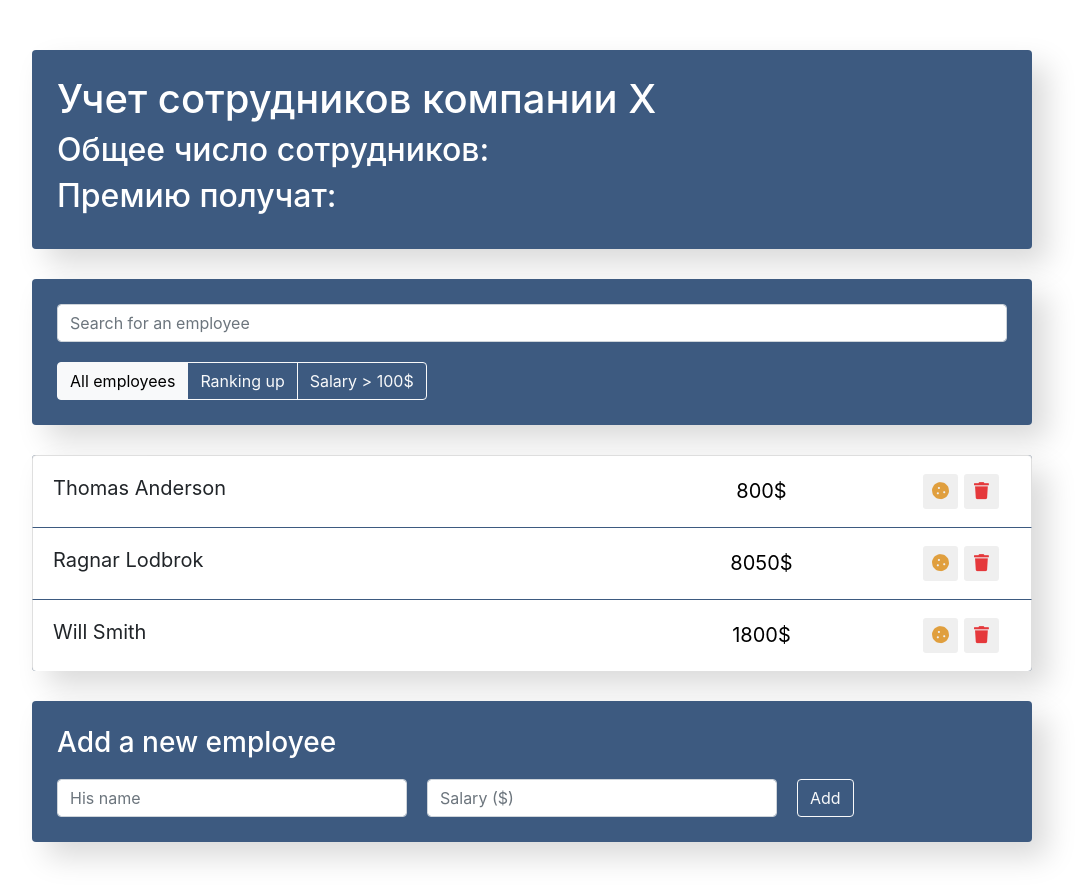
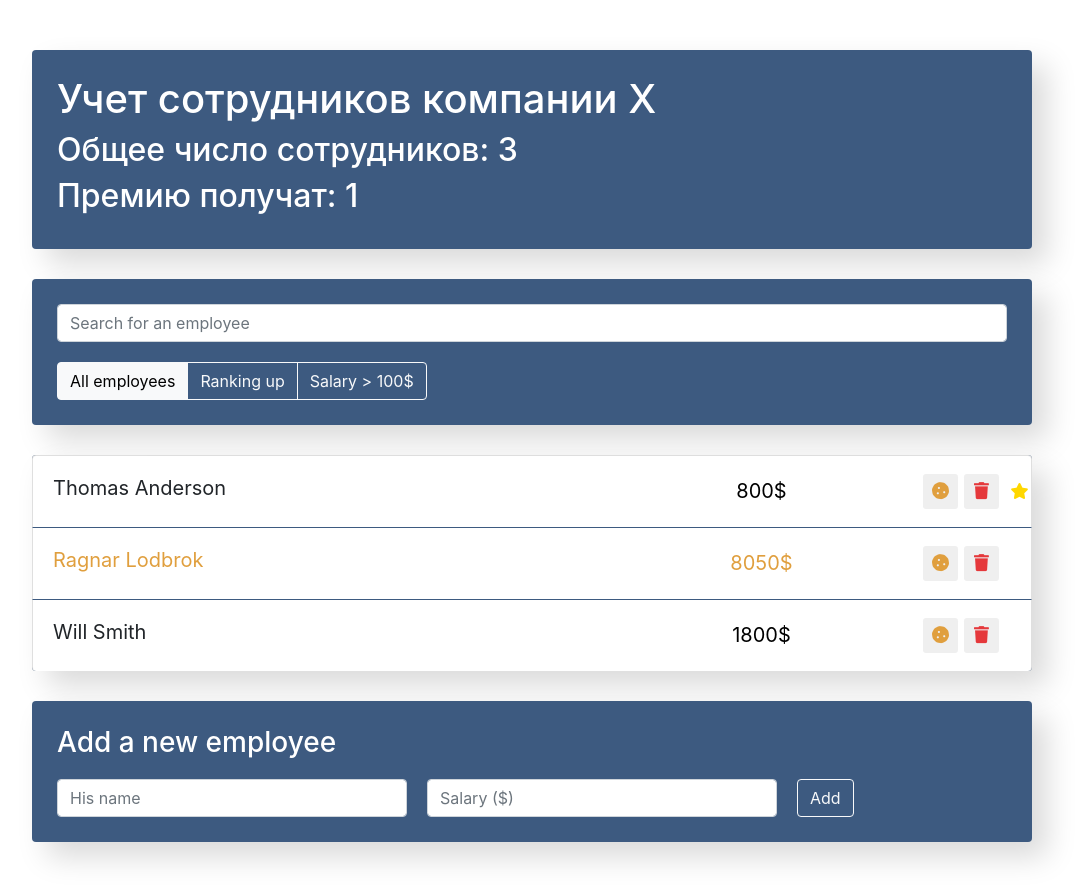
Before and after one commit to bydyas/react-employees-app, a React (Create React App) app: page / in a window 1280 px wide. Shown: the whole page, without its empty margins (108-1192 px from the left). Built offline with nearby package versions, Linux system fonts and the light colour scheme.

Commit message:
added AppInfo text & form validation

```diff
--- a/src/components/app-info/app-info.jsx
+++ b/src/components/app-info/app-info.jsx
@@ -1,11 +1,14 @@
 import './app-info.css';
 
-const AppInfo = () => {
+const AppInfo = ({ data }) => {
+    let employeesNum = data.length;
+    let increasedNum = (data.filter(item => item.increase === true)).length;
+
     return (
         <div className="app-info">
             <h1>Учет сотрудников компании Х</h1>
-            <h2>Общее число сотрудников: </h2>
-            <h2>Премию получат: </h2>
+            <h2>Общее число сотрудников: {employeesNum}</h2>
+            <h2>Премию получат: {increasedNum}</h2>
         </div>
     );
 }
--- a/src/components/app/app.jsx
+++ b/src/components/app/app.jsx
@@ -13,9 +13,9 @@ class App extends Component {
         super(props);
         this.state = {
             data: [
-                { name: 'Thomas Anderson', salary: 800, increase: false, id: 1 },
-                { name: 'Ragnar Lodbrok', salary: 8050, increase: true, id: 2 },
-                { name: 'Will Smith', salary: 1800, increase: false, id: 3 },
+                { name: 'Thomas Anderson', salary: 800, increase: false, rankup: true, id: 1 },
+                { name: 'Ragnar Lodbrok', salary: 8050, increase: true, rankup: false, id: 2 },
+                { name: 'Will Smith', salary: 1800, increase: false, rankup: false, id: 3 },
             ],
         };
         this.maxId = 3;
@@ -34,6 +34,7 @@ class App extends Component {
             name,
             salary,
             increase: false,
+            rankup: false,
             id: ++this.maxId
         };
 
@@ -44,12 +45,22 @@ class App extends Component {
         });
     }
 
+    onToggleProps = (id, prop) => {
+        console.log('increase' + id);
+        this.setState(({ data }) => ({
+            data: data.map(item => {
+                if (item.id === id) {
+                    return { ...item, [prop]: !item[prop] };
+                }
+                return item;
+            })
+        }));
+    }
+
     render() {
-        console.log(this.state.data);
-
         return (
             <div className="app">
-                <AppInfo />
+                <AppInfo data={this.state.data}/>
 
                 <div className="search-panel">
                     <SearchPanel />
@@ -58,7 +69,8 @@ class App extends Component {
 
                 <EmployeesList
                     data={this.state.data}
-                    onDelete={this.deleteItem}/>
+                    onDelete={this.deleteItem}
+                    onToggleProps={this.onToggleProps}/>
                 <EmployeesAddForm onAdd={this.addItem}/>
             </div>
         );
--- a/src/components/employees-add-form/employees-add-form.jsx
+++ b/src/components/employees-add-form/employees-add-form.jsx
@@ -35,13 +35,19 @@ class EmployeesAddForm extends Component {
                 <form
                     className="add-form d-flex"
                     onSubmit = {this.onSubmit}>
-                    <input type="text"
+                    <input
+                        required
+                        minLength={3}
+                        type="text"
                         className="form-control new-post-label"
                         placeholder="His name"
                         name="name"
                         value={name}
                         onChange={this.onValueChange}/>
-                    <input type="number"
+                    <input
+                        required
+                        minLength={1}
+                        type="number"
                         className="form-control new-post-label"
                         placeholder="Salary ($)"
                         name="salary"
--- a/src/components/employees-list-item/employees-list-item.jsx
+++ b/src/components/employees-list-item/employees-list-item.jsx
@@ -1,31 +1,8 @@
-import { Component } from 'react';
-
 import './employees-list-item.css';
 
-class EmployeesListItem extends Component {
-    constructor(props) {
-        super(props);
-        this.state = {
-            increase: false,
-            rankup: false,
-        }
-    }
+const EmployeesListItem = (props) => {
 
-    onIncrease = () => {
-        this.setState(({ increase }) => ({
-            increase: !increase
-        }));
-    }
-
-    onRankup = () => {
-        this.setState(({ rankup }) => ({
-            rankup: !rankup
-        }));
-    }
-
-    render() {
-        const { name, salary, onDelete} = this.props;
-        const { increase, rankup } = this.state;
+    const { name, salary, onDelete, onToggleProps, increase, rankup } = props;
 
     let classNames = 'list-group-item d-flex justify-content-between';
 
@@ -36,15 +13,17 @@ class EmployeesListItem extends Component {
         <li className={classNames}>
             <span
                 className="list-group-item-label"
-                    onClick={this.onRankup}>
+                onClick={onToggleProps}
+                data-toggle="rankup">
                 {name}
             </span>
-                <input type="text" className="list-group-item-input" defaultValue={salary + '$'}/>
+            <input type="text" className="list-group-item-input" defaultValue={salary + '$'} />
             <div className='d-flex justify-content-center align-items-center'>
                 <button
                     type="button"
                     className="btn-cookie btn-sm "
-                        onClick={this.onIncrease}>
+                    onClick={onToggleProps}
+                    data-toggle="increase">
                     <i className="fas fa-cookie"></i>
                 </button>
 
@@ -58,7 +37,6 @@ class EmployeesListItem extends Component {
             </div>
         </li>
     );
-    }
 
 }
 
--- a/src/components/employees-list/employees-list.jsx
+++ b/src/components/employees-list/employees-list.jsx
@@ -3,7 +3,7 @@ import EmployeesListItem from '../employees-list-item/employees-list-item';
 
 import './employees-list.css';
 
-const EmployeesList = ({ data, onDelete}) => {
+const EmployeesList = ({ data, onDelete, onToggleProps}) => {
 
     const elements = data.map(item => {
         const { id, ...itemProps } = item;
@@ -11,7 +11,8 @@ const EmployeesList = ({ data, onDelete}) => {
             <EmployeesListItem
                 key={id}
                 {...itemProps}
-                onDelete={() => onDelete(id)}/>
+                onDelete={() => onDelete(id)}
+                onToggleProps={(e) => onToggleProps(id, e.currentTarget.getAttribute('data-toggle'))}/>
         );
     });
 
```
Lines whose indentation alone changed are shown as unchanged.
